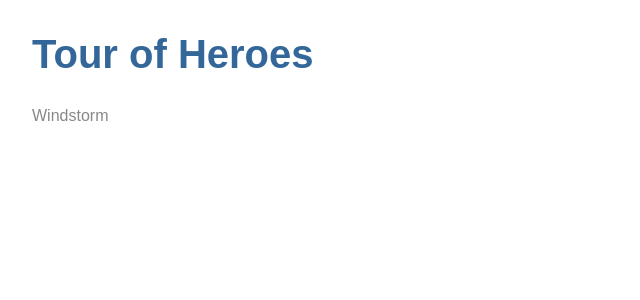
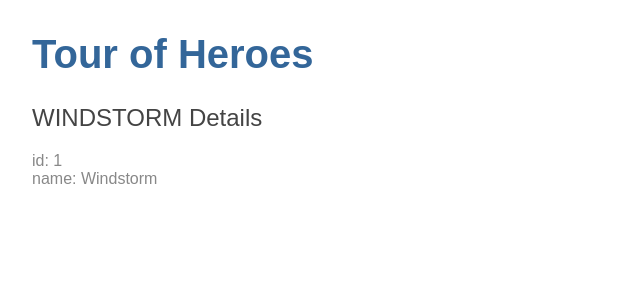
Before and after one commit to LakjeewaWije/Tour-of-Heroes-lakjeew, an Angular app: page / in a window 1280 px wide. Shown: the top 300 px of the page, without its empty margins (0-640 px from the left). Built offline with nearby package versions, Linux system fonts and the light colour scheme.

Commit message:
intialise hero through an object and use the uppercasepipe

```diff
--- /dev/null
+++ b/src/app/hero.ts
@@ -0,0 +1,4 @@
+export class Hero {
+  id: number;
+  name: string;
+}
--- a/src/app/heroes/heroes.component.html
+++ b/src/app/heroes/heroes.component.html
@@ -1 +1,3 @@
-{{hero}}
+<h2>{{ hero.name | uppercase }} Details</h2>
+<div><span>id: </span>{{hero.id}}</div>
+<div><span>name: </span>{{hero.name}}</div>
--- a/src/app/heroes/heroes.component.ts
+++ b/src/app/heroes/heroes.component.ts
@@ -1,4 +1,5 @@
 import { Component, OnInit } from '@angular/core';
+import { Hero } from '../hero';
 
 @Component({
   selector: 'app-heroes',
@@ -6,7 +7,11 @@
   styleUrls: ['./heroes.component.css']
 })
 export class HeroesComponent implements OnInit {
-  hero = 'Windstorm';
+  hero: Hero = {
+    id: 1,
+    name: 'Windstorm'
+  };
+
   constructor() { }
 
   ngOnInit() {
```
